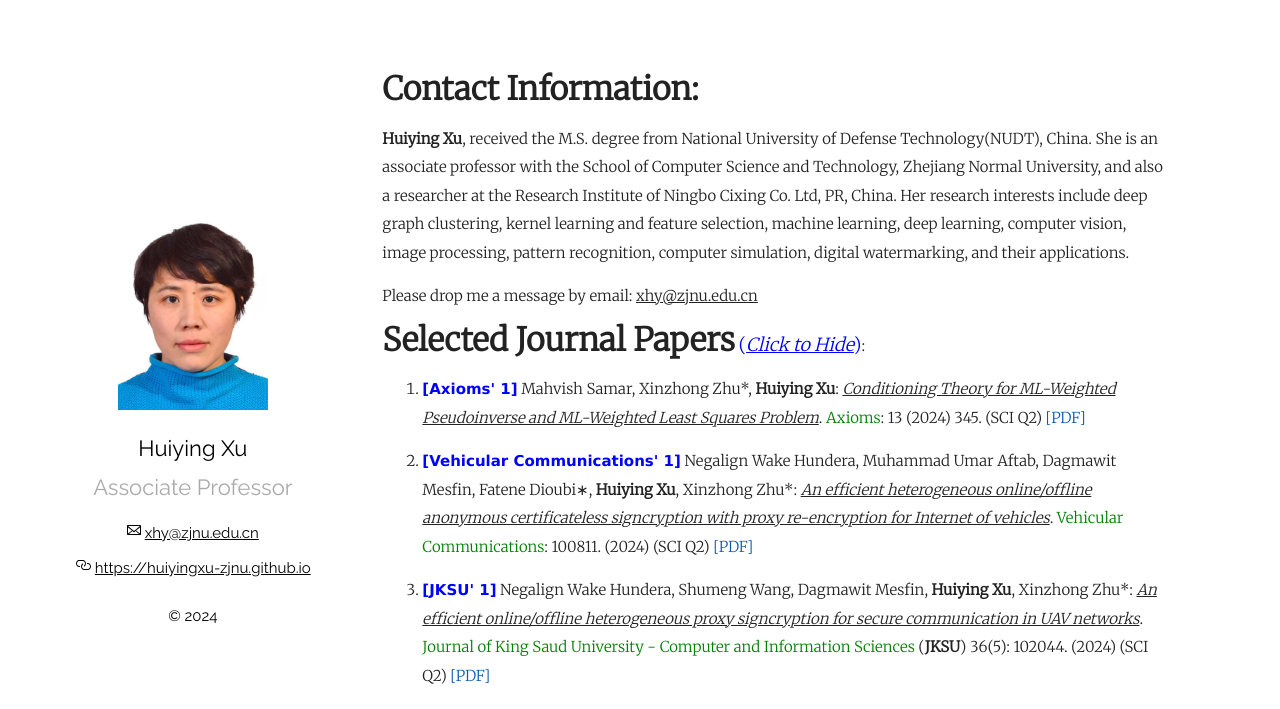
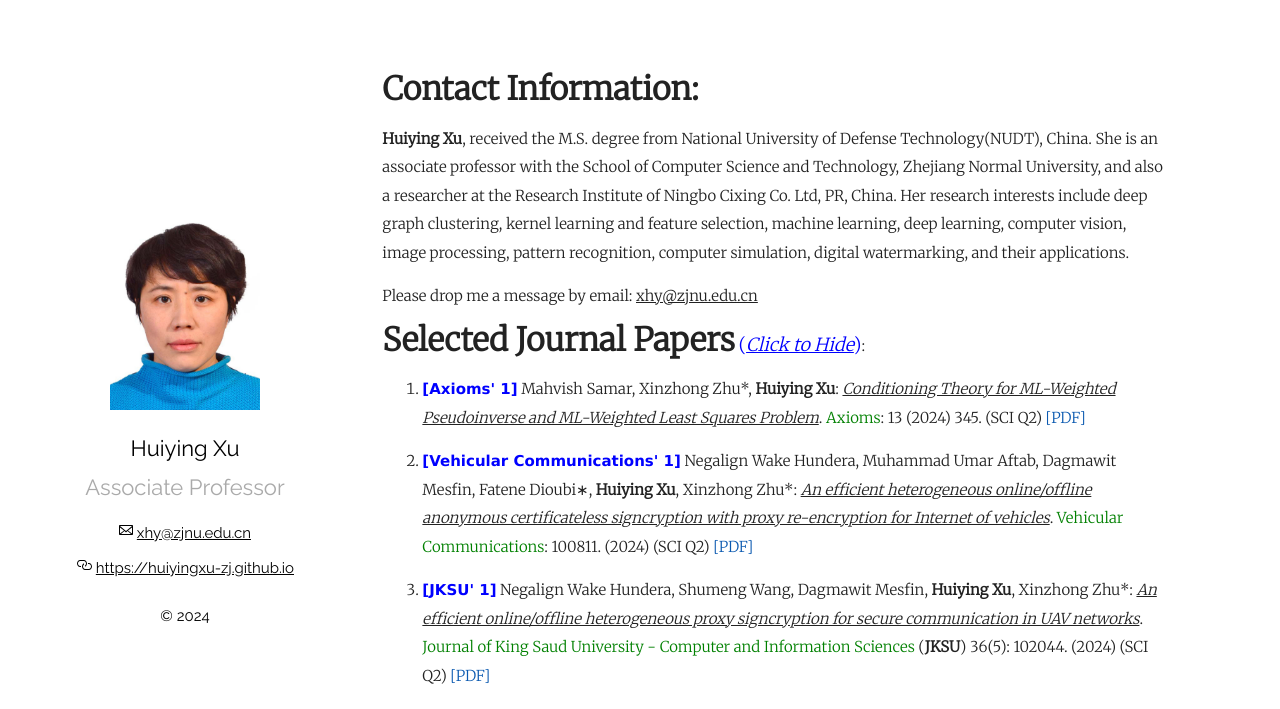
Before and after one commit to xinzhongzhu/huiyingxu-zj.github.io, a Jekyll site: the page built from index.md, in a window 1280 px wide. Shown: the top 709 px of the page. Built offline with Jekyll 4.4.1, drawn with Linux system fonts in a browser that asks for light colours; part of the change alters nothing that is shown.

Commit message:
Update default.html

```diff
--- a/_layouts/default.html
+++ b/_layouts/default.html
@@ -18,7 +18,7 @@
 </ul>
 <ul class="social">
     <li itemprop="url" data-test-selector="profile-website-url" class="vcard-detail pt-1 css-truncate css-truncate-target"><svg class="octicon octicon-link" viewBox="0 0 16 16" version="1.1" width="16" height="16" aria-hidden="true"><path fill-rule="evenodd" d="M4 9h1v1H4c-1.5 0-3-1.69-3-3.5S2.55 3 4 3h4c1.45 0 3 1.69 3 3.5 0 1.41-.91 2.72-2 3.25V8.59c.58-.45 1-1.27 1-2.09C10 5.22 8.98 4 8 4H4c-.98 0-2 1.22-2 2.5S3 9 4 9zm9-3h-1v1h1c1 0 2 1.22 2 2.5S13.98 12 13 12H9c-.98 0-2-1.22-2-2.5 0-.83.42-1.64 1-2.09V6.25c-1.09.53-2 1.84-2 3.25C6 11.31 7.55 13 9 13h4c1.45 0 3-1.69 3-3.5S14.5 6 13 6z"></path></svg>
-      <a rel="nofollow me" href="https://huiyingxu-zjnu.github.io">https://huiyingxu-zjnu.github.io</a>
+      <a rel="nofollow me" href="https://huiyingxu-zj.github.io">https://huiyingxu-zj.github.io</a>
 </li>
 </ul>
 
```
